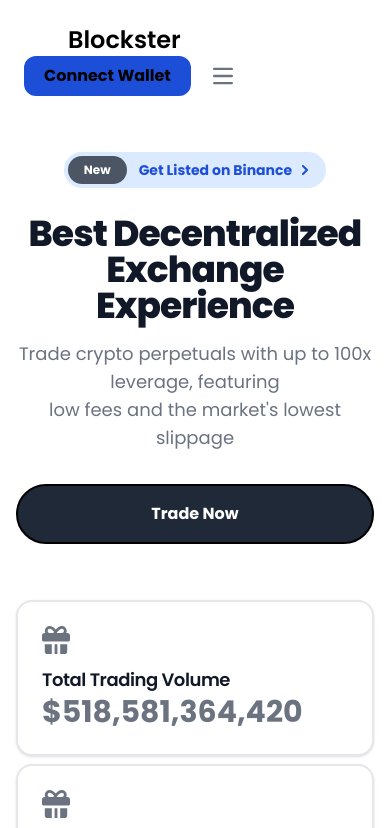
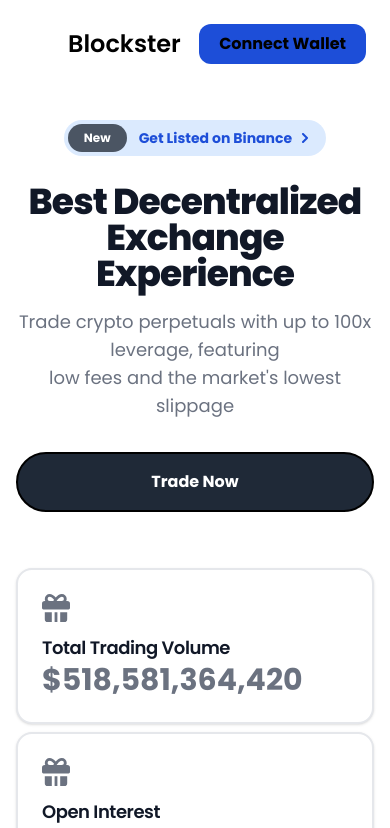
Before and after one commit to ckckckcz/Blockster, a React (Vite) app: page / in a window 390 px wide. Shown: the top 828 px of the page. Built offline with nearby package versions, Linux system fonts and the light colour scheme.

Commit message:
Update Navbar component to hide menu button by default on mobile

```diff
--- a/src/components/Navbar.tsx
+++ b/src/components/Navbar.tsx
@@ -9,7 +9,7 @@
                 </a>
                 <div className="flex md:order-2 space-x-3 md:space-x-0 rtl:space-x-reverse">
                     <button type="button" className="text-black bg-blue-700 hover:bg-blue-800 focus:ring-4 focus:outline-none focus:ring-blue-300 font-bold rounded-xl text-md px-5 py-2 text-center dark:bg-white dark:hover:bg-gray-200 k:focus:ring-blue-800">Connect Wallet</button>
-                    <button data-collapse-toggle="navbar-cta" type="button" className="inline-flex items-center p-2 w-10 h-10 justify-center text-sm text-gray-500 rounded-xl md:hidden hover:bg-gray-100 focus:outline-none focus:ring-2 focus:ring-gray-200 dark:text-gray-400 dark:hover:bg-gray-700 dark:focus:ring-gray-600" aria-controls="navbar-cta" aria-expanded="false">
+                    <button data-collapse-toggle="navbar-cta" type="button" className="inline-flex items-center p-2 w-10 h-10 justify-center text-sm text-gray-500 rounded-xl md:hidden hover:bg-gray-100 focus:outline-none focus:ring-2 focus:ring-gray-200 dark:text-gray-400 dark:hover:bg-gray-700 dark:focus:ring-gray-600 hidden" aria-controls="navbar-cta" aria-expanded="false">
                         <span className="sr-only">Open main menu</span>
                         <svg className="w-5 h-5" aria-hidden="true" xmlns="http://www.w3.org/2000/svg" fill="none" viewBox="0 0 17 14">
                             <path stroke="currentColor" stroke-linecap="round" stroke-linejoin="round" stroke-width="2" d="M1 1h15M1 7h15M1 13h15"/>
```
